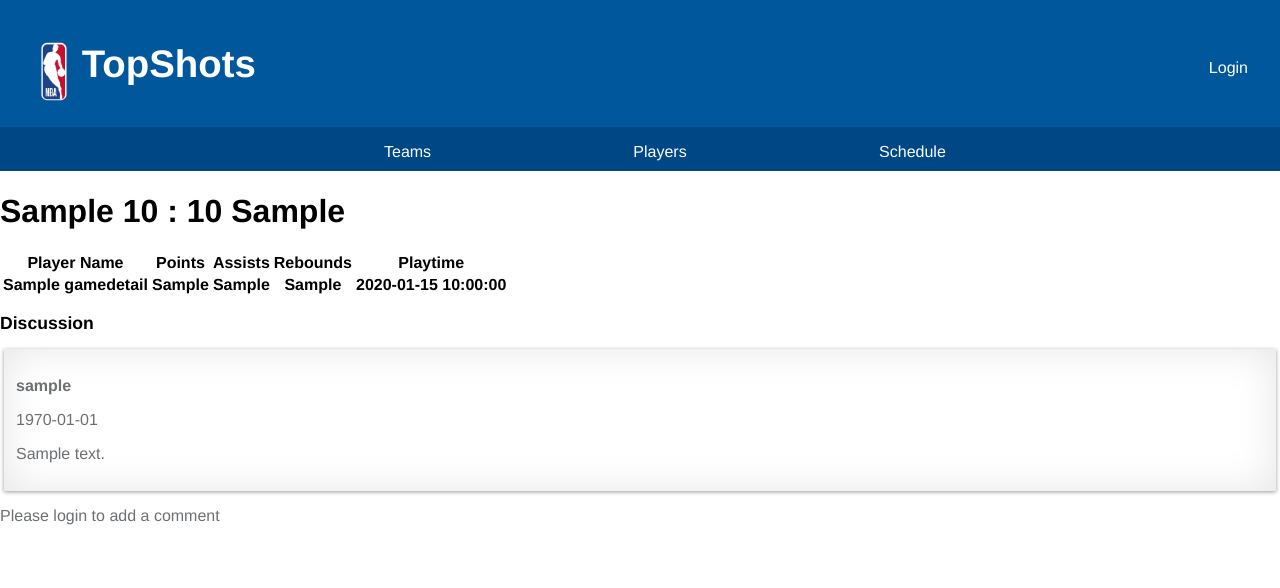
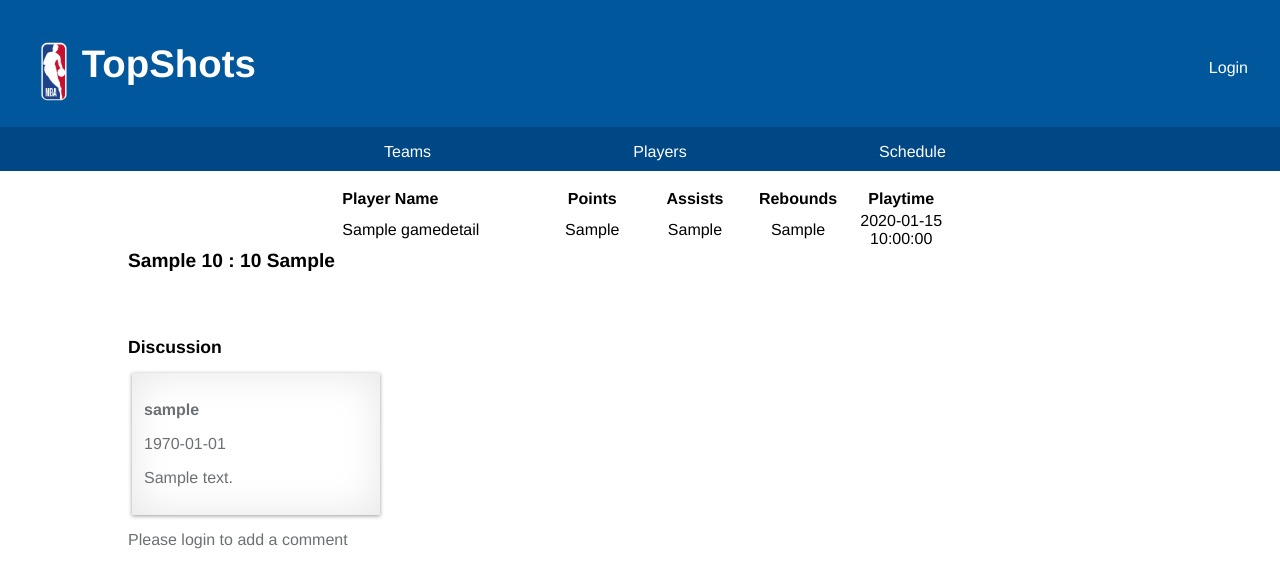
Before and after one commit to jayant95/TopShots, a PHP site: page /gamedetail.php?gameID=1 in a window 1280 px wide. Shown: the top 588 px of the page. Run offline with PHP 8.4, Linux system fonts and the light colour scheme; tables that the repository leaves empty or names only in its code hold one stand-in row (values such as "Sample post"); lists and menus that the app fills with data are empty.

Commit message:
style gamedetail page

```diff
--- a/css/main.css
+++ b/css/main.css
@@ -183,7 +183,7 @@ th.playerstat{
 }
 th.playername{
   width: 200px;
-
+  text-align: left;
 }
 
 ul.datelist{
@@ -194,6 +194,9 @@ ul.datelist{
 
 }
 
+td.playerstat{
+  text-align: center;
+}
 li.datelist{
   width: 30%;
   display: inline-block;
@@ -201,6 +204,29 @@ li.datelist{
   margin-right: 1%;
   text-align: center;
   border-bottom: 2px solid;
+}
+
+div.gamedetail{
+  position: relative;
+/*  */
+  width: 60%;
+  margin:0;
+  display: inline-block;
+  margin-right:10%;
+  padding-top:0;
+}
+
+div.gamecomment{
+  width: 25%;
+  display: inline-block;
+  vertical-align: top;
+}
+
+h1.gamescore{
+  font-size: 1.2rem;
+  display: inline-block;
+  margin-bottom: 50px;
+  margin-top:30px;
 }
 
 table.games{
--- a/gamedetail.php
+++ b/gamedetail.php
@@ -50,19 +50,23 @@
   <body>
     <?php
       require("includes/header.php");
+
     ?>
 
-
-	<form action="" method="post">
+  <div class="page-content">
 
     <?php
       while($stmt->fetch()){
-			echo "<h1>".$hometeam."    ".$hometeamScore."   :  ".$guestteamScore."    ".$guestTeam."</h1>";
+        echo "<h1 class='gamescore'>".$hometeam."    ".$hometeamScore."   :  ".$guestteamScore."    ".$guestTeam."</h1>";
       }
    ?>
+    <div class="gamedetail">
+    	 <form action="" method="post">
+
+
 
         	<table>
-		<tr><th>Player Name</th><th>Points</th><th>Assists</th><th>Rebounds</th><th>Playtime</th></tr>
+        		<tr><th class="playername">Player Name</th><th class="playerstat">Points</th><th class="playerstat">Assists</th><th class="playerstat">Rebounds</th><th class="playerstat">Playtime</th></tr>
         		<?php
 
         			$query2="SELECT playerName,points,assists,rebounds,playtime FROM gameDetail WHERE gameID=?";
@@ -72,14 +76,15 @@
         			$stmt2->store_result();
         			$result2=$stmt2->bind_result($playerName,$points,$assists,$rebounds,$playtime);
         			while($stmt2->fetch()){
-				echo "<tr><th>".$playerName." </th> <th>  ".$points."  </th> <th>   ".$assists."  </th> <th>   ".$rebounds."</th><th>".$playtime."</th></tr>";
+        				echo "<tr><td>".$playerName." </td> <td class='playerstat'>  ".$points."  </td> <td class='playerstat'>".$assists."  </td> <td class='playerstat'>   ".$rebounds."</td><td class='playerstat'>".$playtime."</td></tr>";
         			}
         		?>
 
         	</table>
 
         </form>
-
+      </div>
+      <div class="gamecomment">
           <form action="gameDetail.php?gameID=<?php echo $gameID?>" method="post">
           <h2>Discussion</h2>
 
@@ -116,9 +121,9 @@
           }
           ?>
 
-
-
-  <form>
+        </form>
+    </div>
+  </div>
 
     <?php
       mysqli_close($connection);
```
Lines whose indentation alone changed are shown as unchanged.
